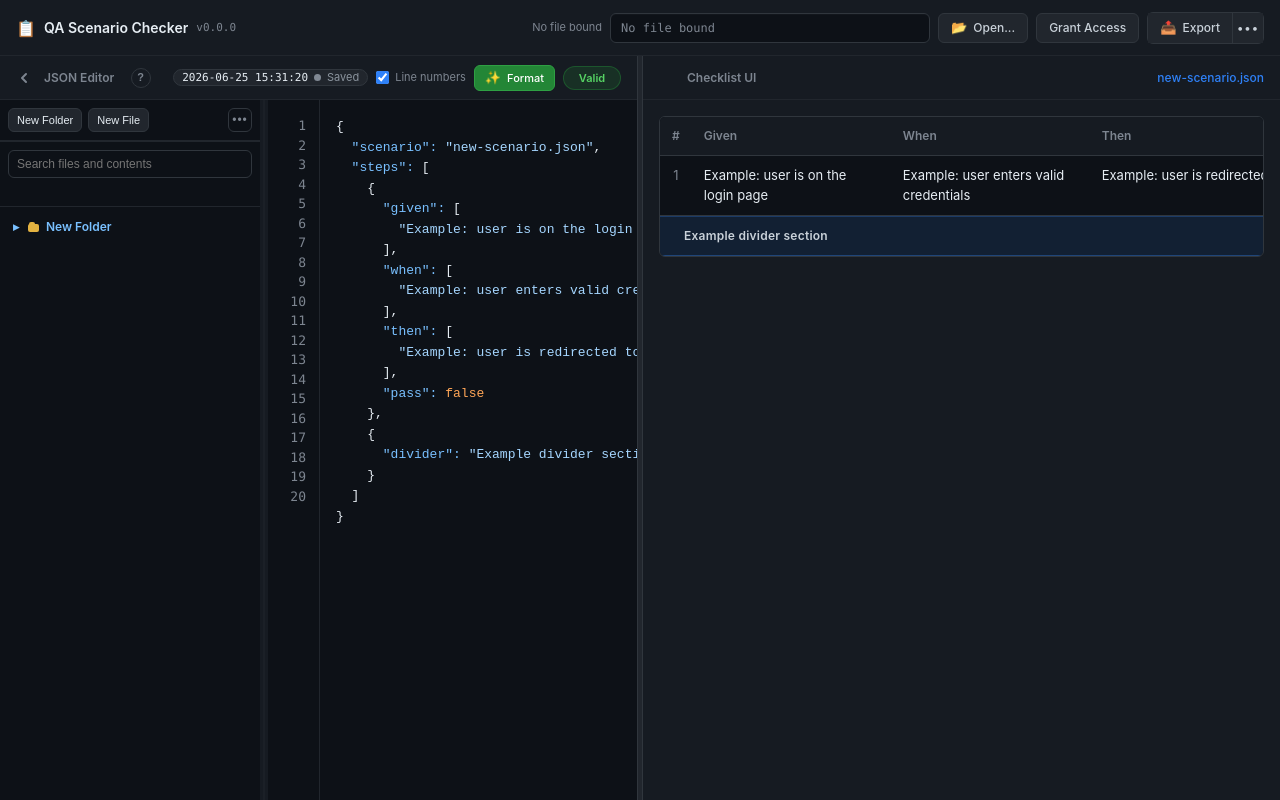
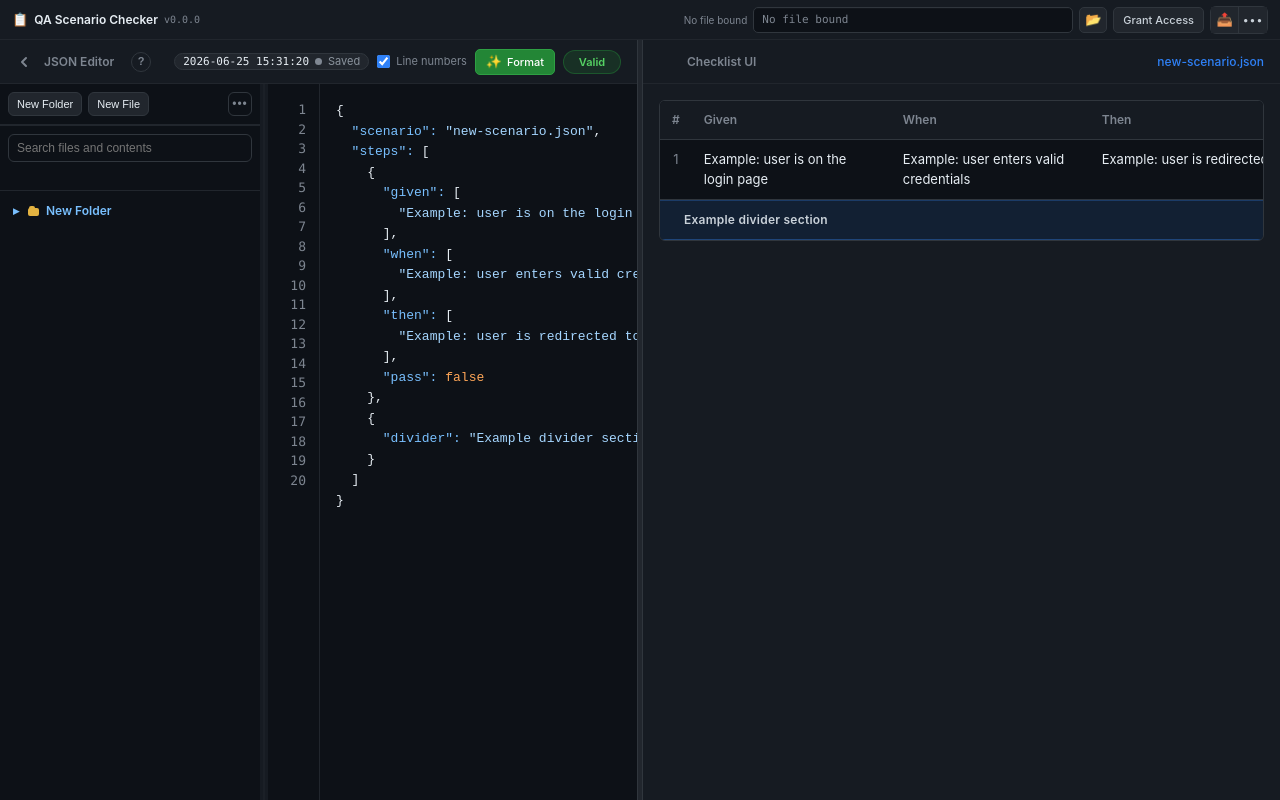
Before and after one commit to datalater/crx-qa-scenario-checker, a browser extension: page index.html in a window 1280 px wide. Drawn offline with Linux system fonts and the light colour scheme.

Commit message:
style: Header

```diff
--- a/index.html
+++ b/index.html
@@ -27,16 +27,16 @@
                             aria-label="Bound file path"
                             title="No file bound"
                         >
-                        <button id="btn-import" class="btn btn-secondary" type="button" title="Open folder (Shift+Click: file)">
-                            <span class="btn-icon">📂</span> Open...
+                        <button id="btn-import" class="btn btn-secondary btn-icon-only" type="button" title="Open folder (Shift+Click: file)" aria-label="Open folder">
+                            <span class="btn-icon" aria-hidden="true">📂</span>
                         </button>
                         <button id="btn-request-write" class="btn btn-secondary" type="button" title="Click to grant folder write access." hidden>
                             Grant Access
                         </button>
                     </div>
                     <div id="export-split" class="export-split">
-                        <button id="btn-export" class="btn btn-secondary" type="button">
-                            <span class="btn-icon">📤</span> Export
+                        <button id="btn-export" class="btn btn-secondary btn-icon-only" type="button" title="Export" aria-label="Export">
+                            <span class="btn-icon" aria-hidden="true">📤</span>
                         </button>
                         <button
                             id="btn-export-menu"
--- a/style.css
+++ b/style.css
@@ -25,13 +25,13 @@
 
   /* Header */
   .app-header {
-    height: 56px;
+    min-height: 40px;
     background: var(--header-bg);
     border-bottom: 1px solid var(--border-muted);
     display: flex;
     align-items: center;
     justify-content: space-between;
-    padding: 0 16px;
+    padding: 5px 12px;
     position: relative;
     z-index: 40;
   }
@@ -39,19 +39,19 @@
   .logo {
     display: flex;
     align-items: center;
-    gap: 8px;
+    gap: 6px;
     min-width: 0;
     flex-shrink: 1;
   }
 
   .logo .icon {
-    font-size: 16px;
+    font-size: 13px;
     line-height: 1;
   }
 
   .logo h1 {
     font-family: var(--font-heading);
-    font-size: 14px;
+    font-size: 12px;
     font-weight: 600;
     letter-spacing: 0;
     overflow: hidden;
@@ -62,7 +62,7 @@
 
   .app-version {
     font-family: var(--font-code);
-    font-size: 11px;
+    font-size: 10px;
     color: var(--text-secondary);
     line-height: 1;
   }
@@ -70,20 +70,20 @@
   .actions {
     display: flex;
     align-items: center;
+    gap: 6px;
+  }
+
+  .header-controls {
+    display: flex;
+    align-items: center;
     gap: 8px;
-  }
-
-  .header-controls {
-    display: flex;
-    align-items: center;
-    gap: 12px;
     flex-shrink: 0;
   }
 
   .bound-file-group {
     display: inline-flex;
     align-items: center;
-    gap: 8px;
+    gap: 6px;
     min-width: 0;
   }
 
@@ -93,7 +93,7 @@
 
   .bound-file-status {
     max-width: min(24vw, 280px);
-    font-size: 11px;
+    font-size: 10px;
     line-height: 1.2;
     color: var(--text-secondary);
     white-space: nowrap;
@@ -111,16 +111,16 @@
 
   .bound-file-path-input {
     width: min(28vw, 320px);
-    min-width: 170px;
-    min-height: 30px;
-    padding: 4px 10px;
-    border-radius: 6px;
+    min-width: 150px;
+    min-height: 26px;
+    padding: 3px 8px;
+    border-radius: 5px;
     border: 1px solid var(--border-color);
     background: var(--editor-bg);
     color: #c9d1d9;
     font-family: var(--font-code);
-    font-size: 12px;
-    line-height: 20px;
+    font-size: 11px;
+    line-height: 18px;
     overflow: hidden;
     white-space: nowrap;
     text-overflow: ellipsis;
@@ -152,13 +152,13 @@
   .btn {
     display: flex;
     align-items: center;
-    gap: 6px;
-    min-height: 30px;
-    padding: 4px 12px;
-    border-radius: 6px;
+    gap: 5px;
+    min-height: 26px;
+    padding: 3px 9px;
+    border-radius: 5px;
     font-family: var(--font-ui);
-    font-size: 12px;
-    line-height: 20px;
+    font-size: 11px;
+    line-height: 18px;
     font-weight: 500;
     cursor: pointer;
     transition:
@@ -171,6 +171,13 @@
   .btn-icon {
     font-size: 13px;
     line-height: 1;
+  }
+
+  .btn-icon-only {
+    width: 28px;
+    min-width: 28px;
+    padding: 0;
+    justify-content: center;
   }
 
   .btn-primary {
--- a/styles/feature-export.css
+++ b/styles/feature-export.css
@@ -19,9 +19,9 @@
 
   .btn-export-menu {
     position: relative;
-    width: 30px;
-    min-width: 30px;
-    min-height: 30px;
+    width: 28px;
+    min-width: 28px;
+    min-height: 26px;
     padding: 0;
     justify-content: center;
     letter-spacing: 1px;
```
